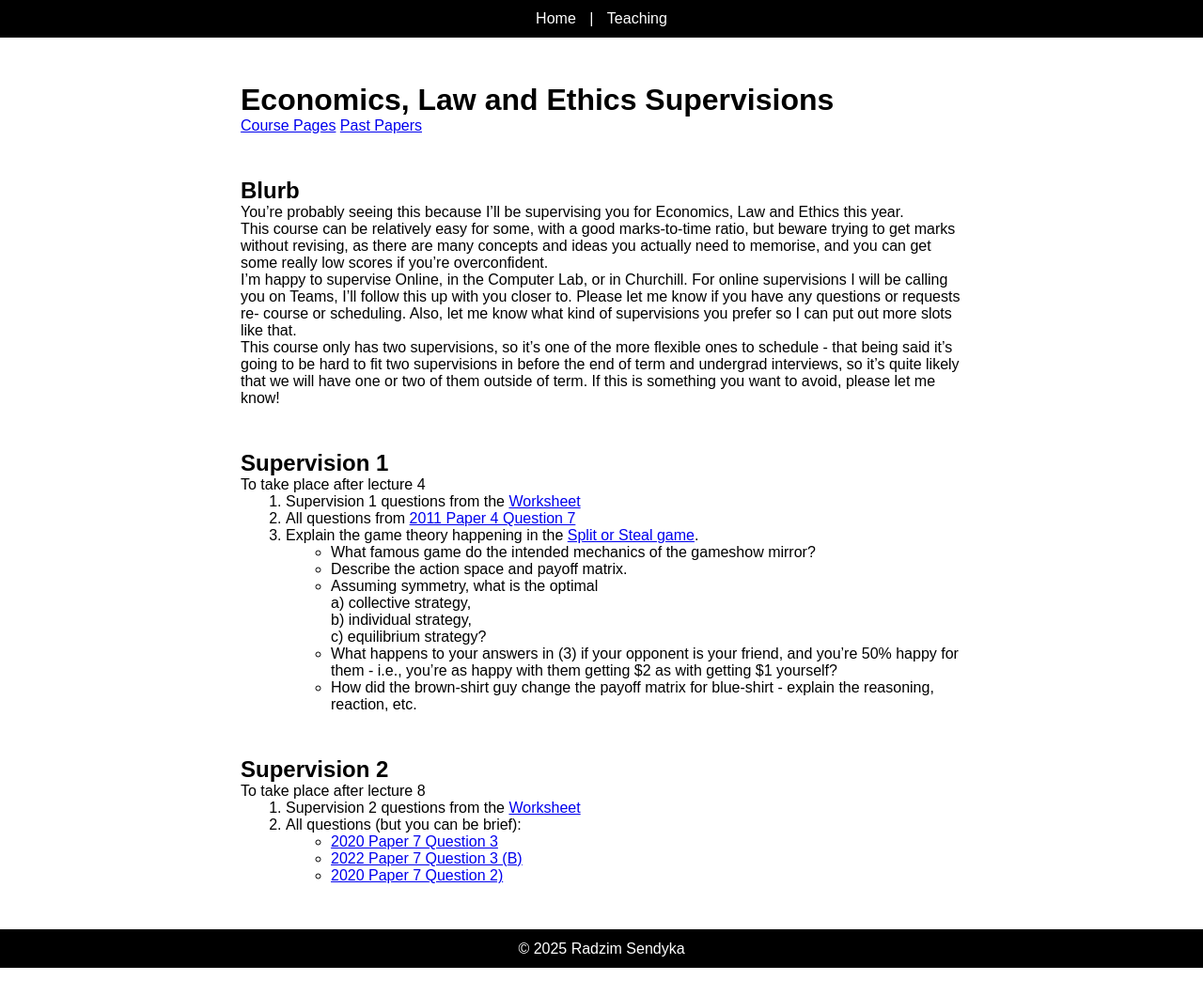
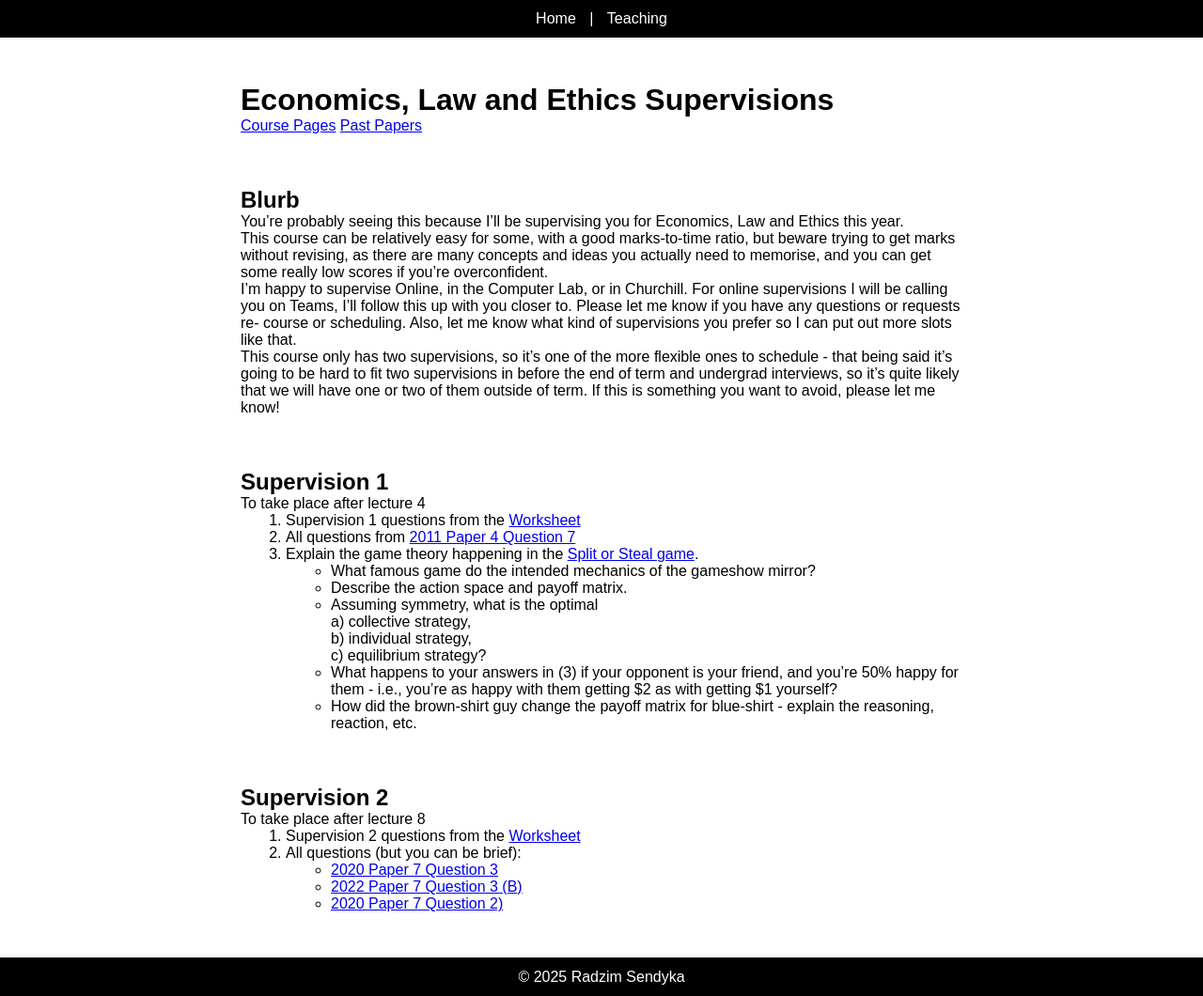
Before and after one commit to Radzim/radzim.github.io, a Jekyll site: the page built from teaching/economics-law-and-ethics.md, in a window 1280 px wide. Shown: the whole page at 94% size. Built offline with Jekyll 4.4.1, drawn with Linux system fonts in a browser that asks for light colours; before the commit the page ends 1030 px from its top, so only the background shows below that.

Commit message:
Update economics-law-and-ethics.md

```diff
--- a/teaching/economics-law-and-ethics.md
+++ b/teaching/economics-law-and-ethics.md
@@ -7,10 +7,8 @@ title: Economics, Law and Ethics
 [Course Pages](https://www.cl.cam.ac.uk/teaching/2526/EconLaw/)
 [Past Papers](https://www.cl.cam.ac.uk/teaching/exams/pastpapers/t-EconomicsLawandEthics.html)
 
-<br>
+<br><br>
 ---
-<br>
-
 ## Blurb
 
 You're probably seeing this because I'll be supervising you for Economics, Law and Ethics this year.
@@ -21,10 +19,8 @@ I'm happy to supervise Online, in the Computer Lab, or in Churchill. For online
 
 This course only has two supervisions, so it's one of the more flexible ones to schedule - that being said it's going to be hard to fit two supervisions in before the end of term and undergrad interviews, so it's quite likely that we will have one or two of them outside of term. If this is something you want to avoid, please let me know!
 
-<br>
+<br><br>
 ---
-<br>
-
 ## Supervision 1
 To take place after lecture 4
 
@@ -42,10 +38,8 @@ To take place after lecture 4
    - What happens to your answers in (3) if your opponent is your friend, and you’re 50% happy for them - i.e., you're as happy with them getting \$2 as with getting \$1 yourself?
    - How did the brown-shirt guy change the payoff matrix for blue-shirt - explain the reasoning, reaction, etc.
 
-<br>
+<br><br>
 ---
-<br>
-
 ## Supervision 2
 To take place after lecture 8
 
```
